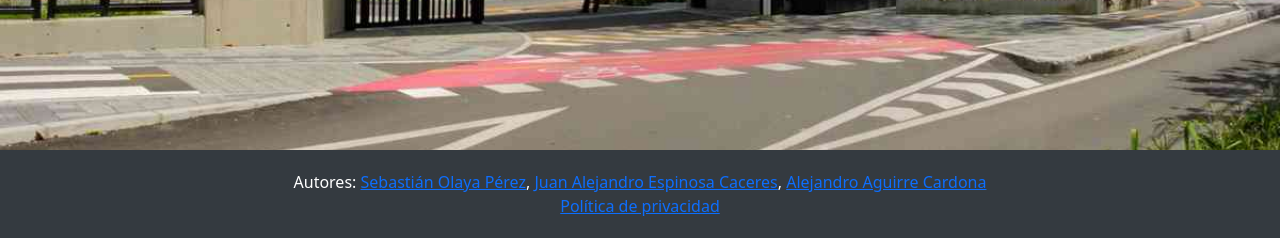
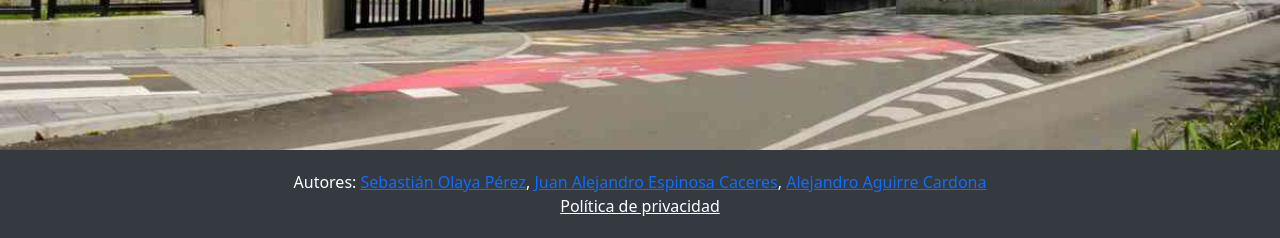
Before and after one commit to solayap2601/ppi_08, a Django app: page /buscar/ in a window 1280 px wide. Shown: the part 562-800 px from the top of the page. Run offline with Django 4.2, Linux system fonts and the light colour scheme; some libraries are stand-ins or nearby versions.

Commit message:
Update buscar.html

```diff
--- a/tuProfe/tuProfe/templates/buscar.html
+++ b/tuProfe/tuProfe/templates/buscar.html
@@ -142,7 +142,7 @@
 	<div class="container">
 	  <div class="row">
 		<div class="col-md-12 text-center">
-			<p class="m-1" >Autores: <a href="https://github.com/solayap2601">Sebastián Olaya Pérez</a>, <a href="https://github.com/alejoec03">Juan Alejandro Espinosa Caceres</a>, <a href="https://github.com/AlejandroAguirre2023">Alejandro Aguirre Cardona</a><br><a href="{% url 'politicasp' %} style="color: white;" ">Política de privacidad</a></p>
+			<p class="m-1" >Autores: <a href="https://github.com/solayap2601">Sebastián Olaya Pérez</a>, <a href="https://github.com/alejoec03">Juan Alejandro Espinosa Caceres</a>, <a href="https://github.com/AlejandroAguirre2023">Alejandro Aguirre Cardona</a><br><a href="{% url 'politicasp' %}" style="color: white;">Política de privacidad</a></p>
 		</div>
 	  </div>
 	</div>
```
